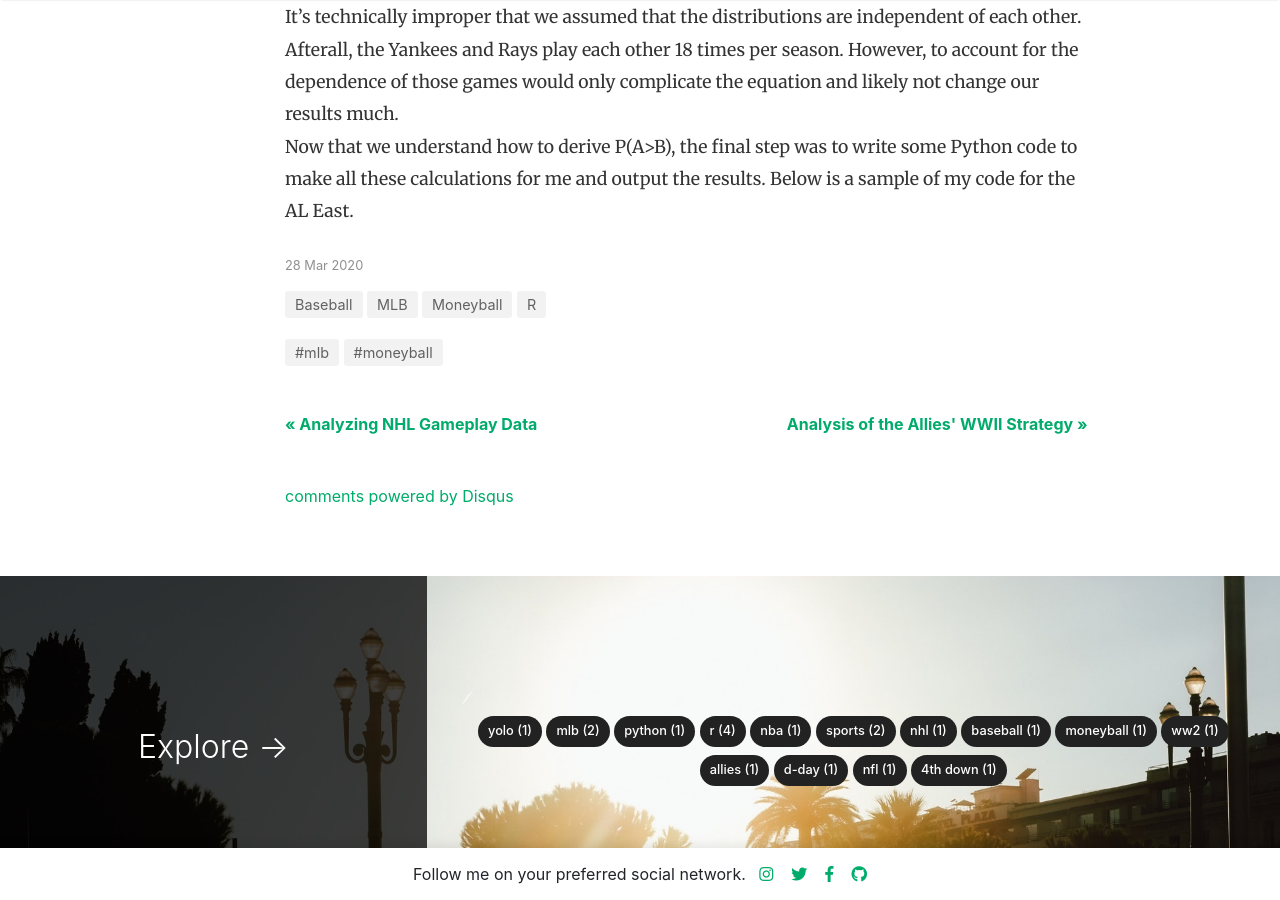
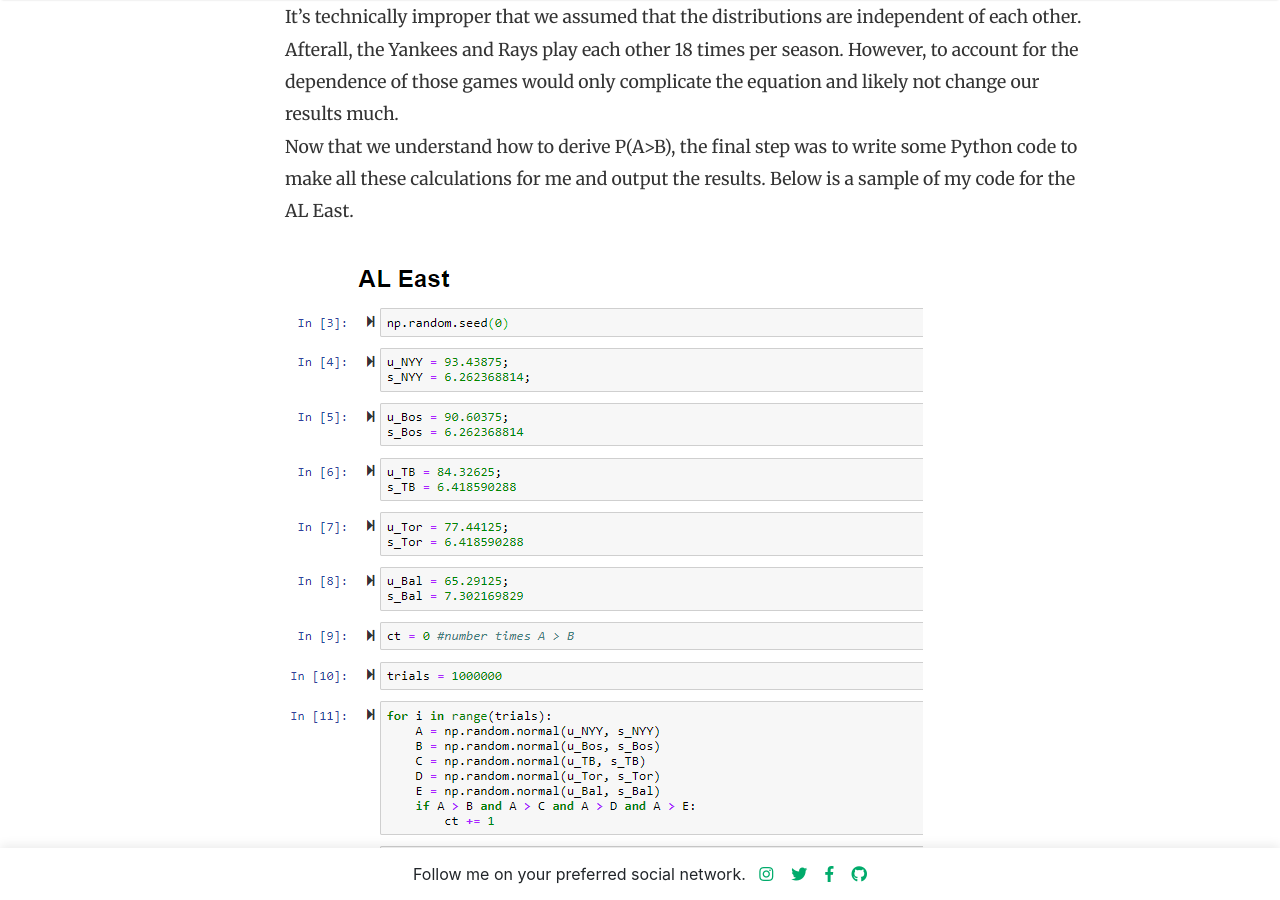
Before and after one commit to malteranalytics/malteranalytics.github.io, a Jekyll site: the page built from _posts/2020-03-28-mlb-playoff-predictions.md, in a window 1280 px wide and 900 px high, scrolled down 5570 px. Built offline with Jekyll 4.4.1, drawn with Linux system fonts in a browser that asks for light colours; nearby versions of some CDN libraries; comment, search, counter and statistics services are not loaded.

Commit message:
Update 2020-03-28-mlb-playoff-predictions.md

```diff
--- a/_posts/2020-03-28-mlb-playoff-predictions.md
+++ b/_posts/2020-03-28-mlb-playoff-predictions.md
@@ -101,3 +101,6 @@ The probability that the Yankees finish with a greater win total than the Rays i
 
 It's technically improper that we assumed that the distributions are independent of each other.  Afterall, the Yankees and Rays play each other 18 times per season.  However, to account for the dependence of those games would only complicate the equation and likely not change our results much.
 Now that we understand how to derive P(A>B), the final step was to write some Python code to make all these calculations for me and output the results.  Below is a sample of my code for the AL East.
+
+
+![plot of chunk unnamed-chunk-6](/assets/images/2019-03-28-mlb-playoff-predictions/image6.PNG)
```
